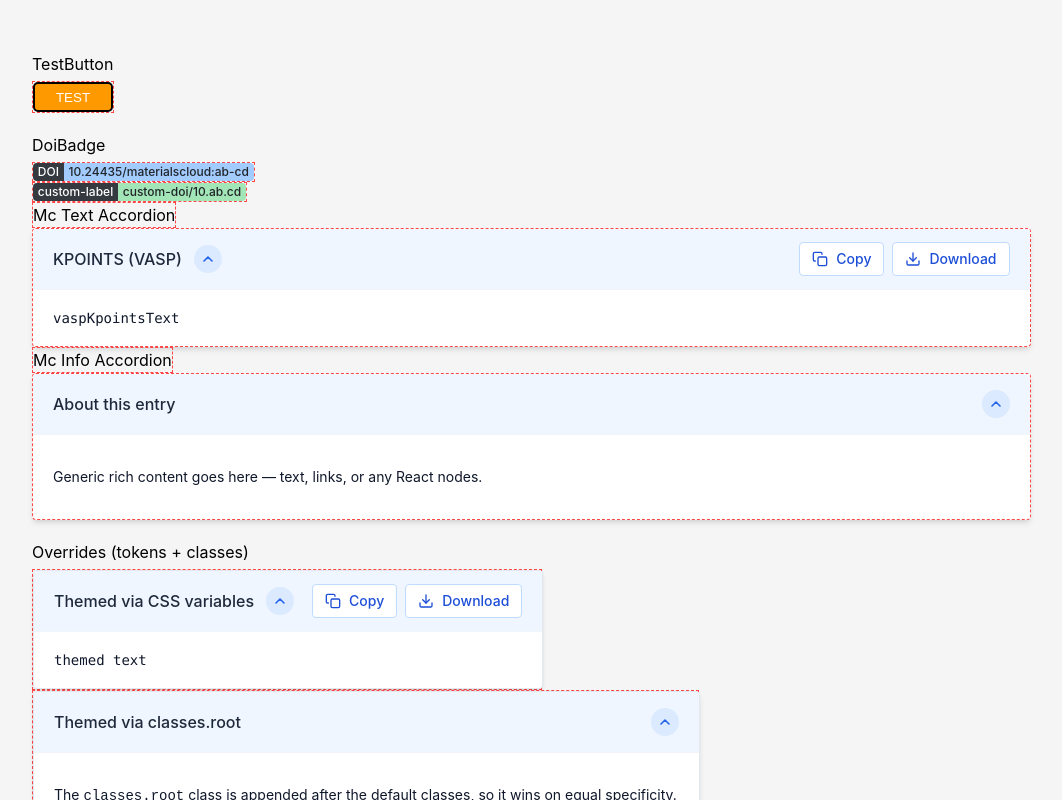
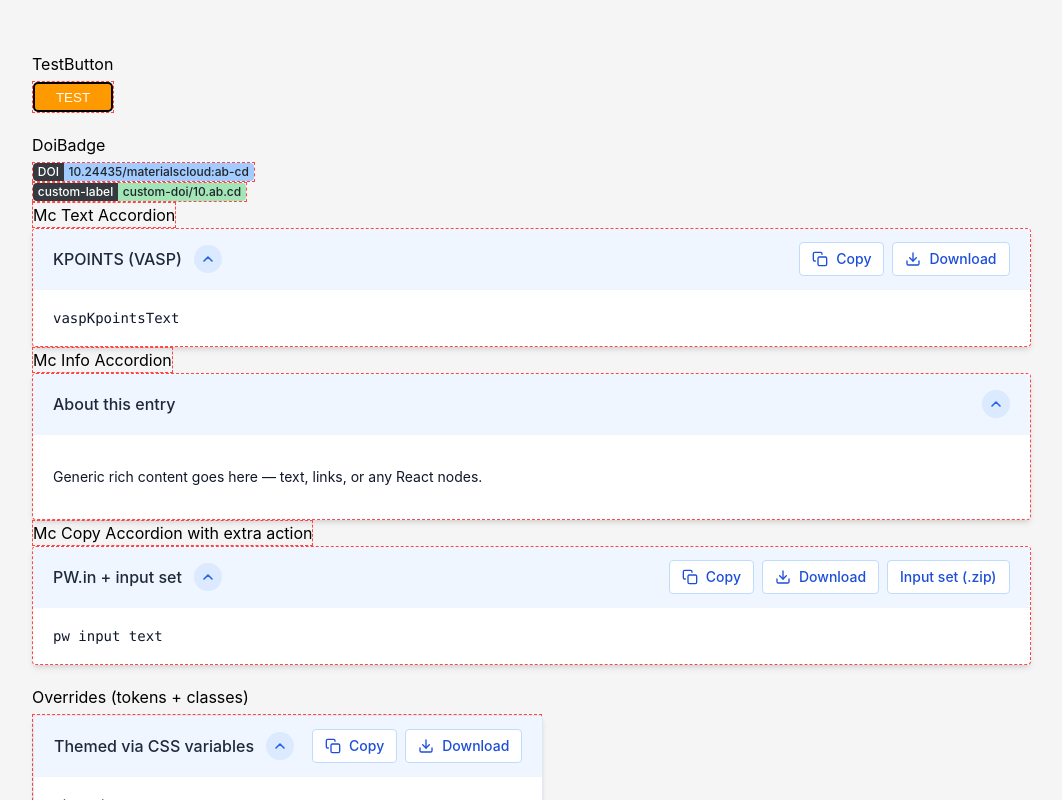
Before and after one commit to materialscloud-org/mc-react-library, a React (Vite) app: page / in a window 1280 px wide. Shown: the top 800 px of the page, without its empty margins (48-1110 px from the left). Built offline with nearby package versions, Linux system fonts and the light colour scheme.

Commit message:
McCopyExtraAccordion

```diff
--- /dev/null
+++ b/lib/components/McCopyExtraAccordion/index.jsx
@@ -0,0 +1,198 @@
+import { useState } from "react";
+import { CopyIcon, CheckIcon, DownloadIcon } from "../Icons";
+import "../McCopyAccordion/index.css";
+
+const cx = (...classes) => classes.filter(Boolean).join(" ");
+
+/**
+ * McCopyExtraAccordion
+ *
+ * Same as McCopyAccordion, plus an `extraActions` slot rendered after the
+ * Copy / Download buttons. Use it for one-off actions (e.g. a "Download
+ * input set (.zip)" button with app-specific logic) without forking the
+ * whole accordion:
+ *
+ *   <McCopyExtraAccordion
+ *     title="PW.in"
+ *     text={pwText}
+ *     filename="PW.in"
+ *     extraActions={
+ *       <button type="button" className="text-renderer__action" onClick={…}>
+ *         Input set (.zip)
+ *       </button>
+ *     }
+ *   />
+ */
+export function McCopyExtraAccordion({
+  title,
+  text,
+  filename = "text.txt",
+  open: openProp,
+  onToggle,
+  extraActions,
+  className,
+  classes = {},
+  ...rest
+}) {
+  const [openInternal, setOpenInternal] = useState(true);
+  const [copied, setCopied] = useState(false);
+
+  const open = openProp !== undefined ? openProp : openInternal;
+
+  const handleToggle = () => {
+    const nextOpen = !open;
+
+    if (onToggle) {
+      onToggle(nextOpen);
+    } else {
+      setOpenInternal(nextOpen);
+    }
+  };
+
+  const handleCopy = async (e) => {
+    e.stopPropagation();
+
+    try {
+      await navigator.clipboard.writeText(text);
+      setCopied(true);
+
+      setTimeout(() => {
+        setCopied(false);
+      }, 1500);
+    } catch {
+      setCopied(false);
+    }
+  };
+
+  const handleDownload = (e) => {
+    e.stopPropagation();
+
+    const blob = new Blob([text], {
+      type: "text/plain;charset=utf-8",
+    });
+
+    const url = URL.createObjectURL(blob);
+    const link = document.createElement("a");
+
+    link.href = url;
+    link.download = filename;
+    document.body.appendChild(link);
+    link.click();
+    link.remove();
+
+    URL.revokeObjectURL(url);
+  };
+
+  return (
+    <div
+      className={cx(
+        "mc-acc",
+        "text-renderer",
+        open && "mc-acc--open",
+        open && "text-renderer--open",
+        className,
+        classes.root,
+      )}
+      {...rest}
+    >
+      <div className={cx("text-renderer__header", classes.header)}>
+        <button
+          type="button"
+          onClick={handleToggle}
+          className={cx("text-renderer__toggle", classes.toggle)}
+          aria-expanded={open}
+        >
+          <span className={cx("text-renderer__title", classes.title)}>
+            {title}
+          </span>
+
+          <span
+            className={cx(
+              "mc-acc__chevron",
+              "text-renderer__chevron",
+              open && "mc-acc__chevron--open",
+              classes.chevron,
+            )}
+          >
+            <svg
+              viewBox="0 0 20 20"
+              fill="none"
+              stroke="currentColor"
+              strokeWidth="2"
+              className="mc-acc__chevron-icon"
+              aria-hidden="true"
+            >
+              <path
+                d="M5 7.5 10 12.5 15 7.5"
+                strokeLinecap="round"
+                strokeLinejoin="round"
+              />
+            </svg>
+          </span>
+        </button>
+
+        <div className={cx("text-renderer__actions", classes.actions)}>
+          <button
+            type="button"
+            onClick={handleCopy}
+            className={cx(
+              "text-renderer__action",
+              "text-renderer__copy-button",
+              classes.action,
+              classes.copyButton,
+            )}
+          >
+            {copied ? (
+              <CheckIcon className="text-renderer__action-icon" />
+            ) : (
+              <CopyIcon className="text-renderer__action-icon" />
+            )}
+
+            <span>{copied ? "Copied!" : "Copy"}</span>
+          </button>
+
+          <button
+            type="button"
+            onClick={handleDownload}
+            className={cx(
+              "text-renderer__action",
+              "text-renderer__download-button",
+              classes.action,
+              classes.downloadButton,
+            )}
+          >
+            <DownloadIcon className="text-renderer__action-icon" />
+            <span>Download</span>
+          </button>
+
+          {extraActions}
+        </div>
+      </div>
+
+      <div
+        className={cx(
+          "mc-acc__collapse",
+          "text-renderer__content-wrapper",
+          open && "mc-acc__collapse--open",
+          classes.contentWrapper,
+        )}
+      >
+        <div className="mc-acc__collapse-inner">
+          <div
+            className={cx(
+              "mc-acc__panel",
+              "text-renderer__content",
+              classes.content,
+            )}
+          >
+            <div className={cx("text-renderer__scroll", classes.scroll)}>
+              <pre className={cx("text-renderer__pre", classes.pre)}>
+                {text}
+              </pre>
+            </div>
+          </div>
+        </div>
+      </div>
+    </div>
+  );
+}
--- a/lib/main.js
+++ b/lib/main.js
@@ -12,6 +12,8 @@ export { default as HashModal } from "./components/HashModal";
 
 export { McCopyAccordion } from "./components/McCopyAccordion";
 
+export { McCopyExtraAccordion } from "./components/McCopyExtraAccordion";
+
 export { default as McInfoAccordion } from "./components/McInfoAccordion";
 
 export {
--- a/src/App.jsx
+++ b/src/App.jsx
@@ -12,6 +12,7 @@ import {
   getSymmetryInfo,
   ToggleSwitch,
   McCopyAccordion,
+  McCopyExtraAccordion,
   McInfoAccordion,
   HashModal,
 } from "../lib/main.js";
@@ -68,6 +69,22 @@ function App() {
       <McInfoAccordion title="About this entry">
         <p>Generic rich content goes here — text, links, or any React nodes.</p>
       </McInfoAccordion>
+
+      <div>Mc Copy Accordion with extra action</div>
+      <McCopyExtraAccordion
+        title="PW.in + input set"
+        text={"pw input text"}
+        filename="PW.in"
+        extraActions={
+          <button
+            type="button"
+            className="text-renderer__action"
+            onClick={() => alert("zip download goes here")}
+          >
+            <span>Input set (.zip)</span>
+          </button>
+        }
+      />
 
       <span>Overrides (tokens + classes)</span>
       <div>
```
